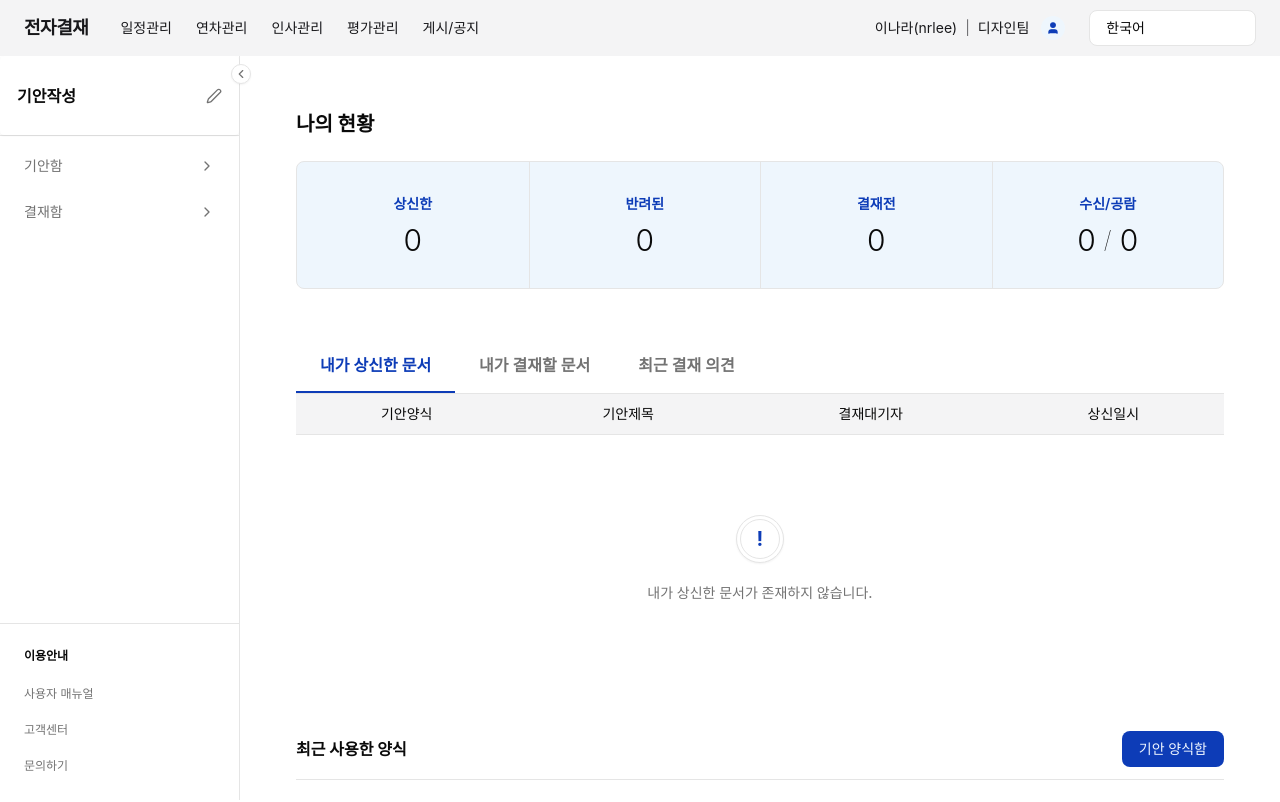
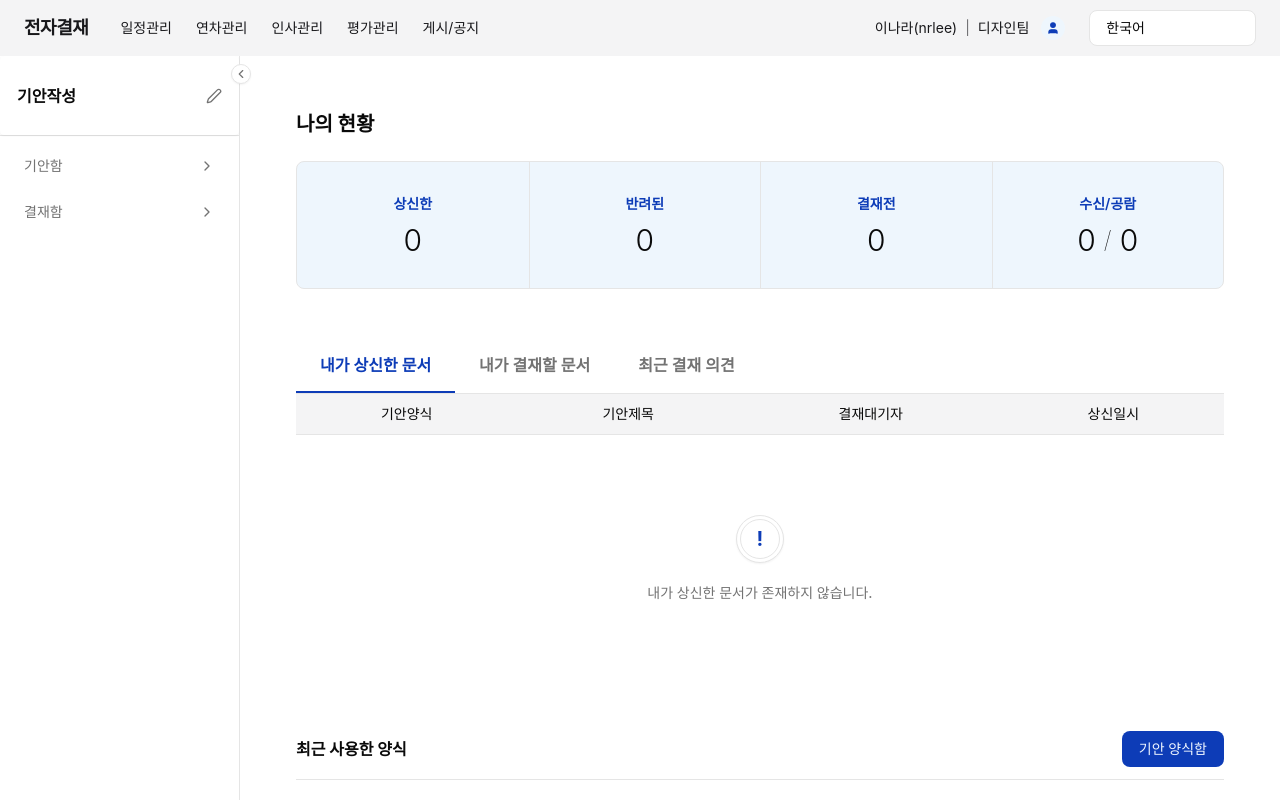
Before and after one commit to nrlee11/electronic-approval-sys, a React (Vite) app: page / in a window 1280 px wide. Shown: the top 802 px of the page. Built offline with nearby package versions, Linux system fonts and the light colour scheme; some icons are missing.

Commit message:
footerNav 삭제

```diff
--- a/components/Sidebar.tsx
+++ b/components/Sidebar.tsx
@@ -125,7 +125,7 @@ const Sidebar: React.FC<{ onNavigate?: (page: string) => void }> = ({
       </nav>
 
       {/* Footer Nav */}
-      <div className="p-6 border-t border-border">
+      {/* <div className="p-6 border-t border-border">
         <h4 className="text-xs font-bold text-foreground mb-4">이용안내</h4>
         <ul className="space-y-3">
           <li>
@@ -153,7 +153,7 @@ const Sidebar: React.FC<{ onNavigate?: (page: string) => void }> = ({
             </a>
           </li>
         </ul>
-      </div>
+      </div> */}
     </aside>
   );
 };
```
